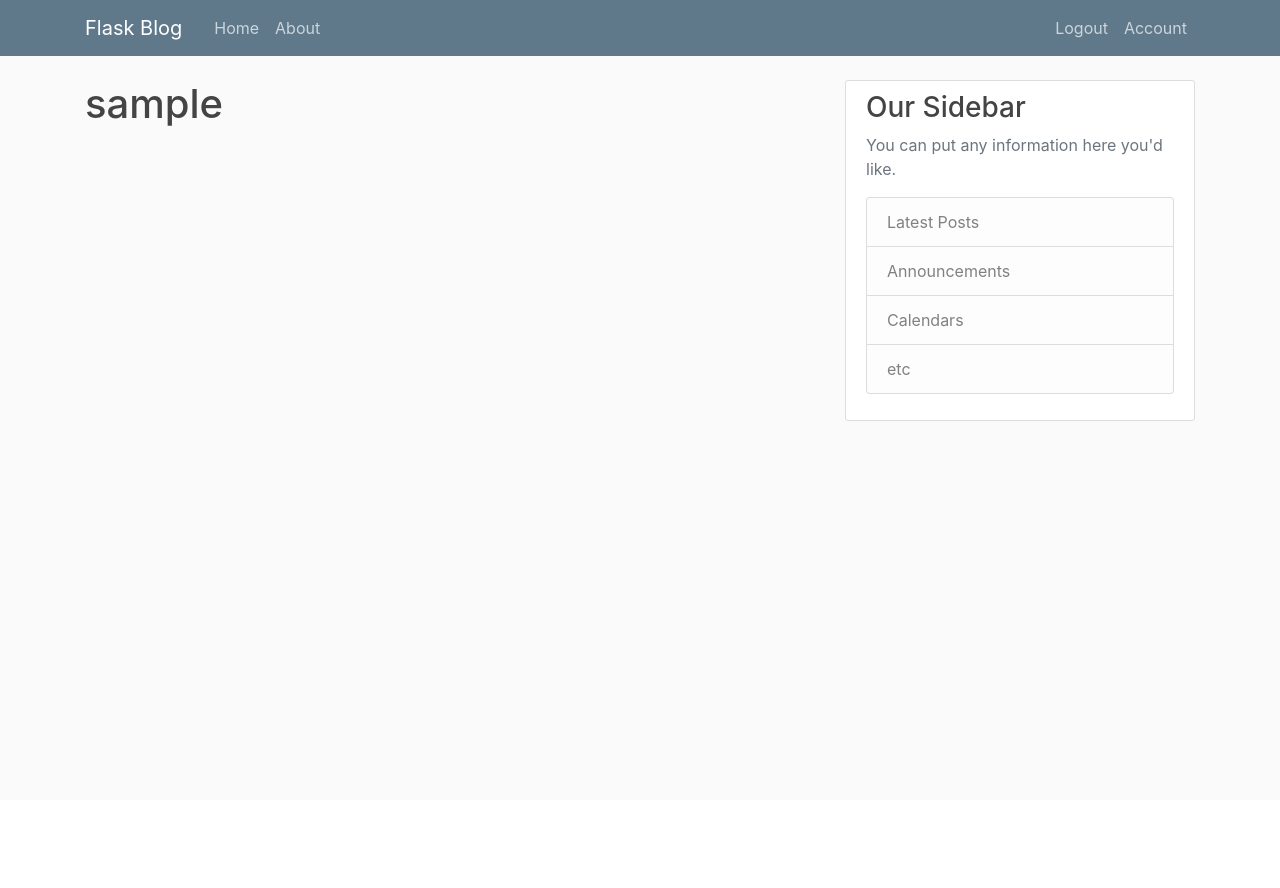
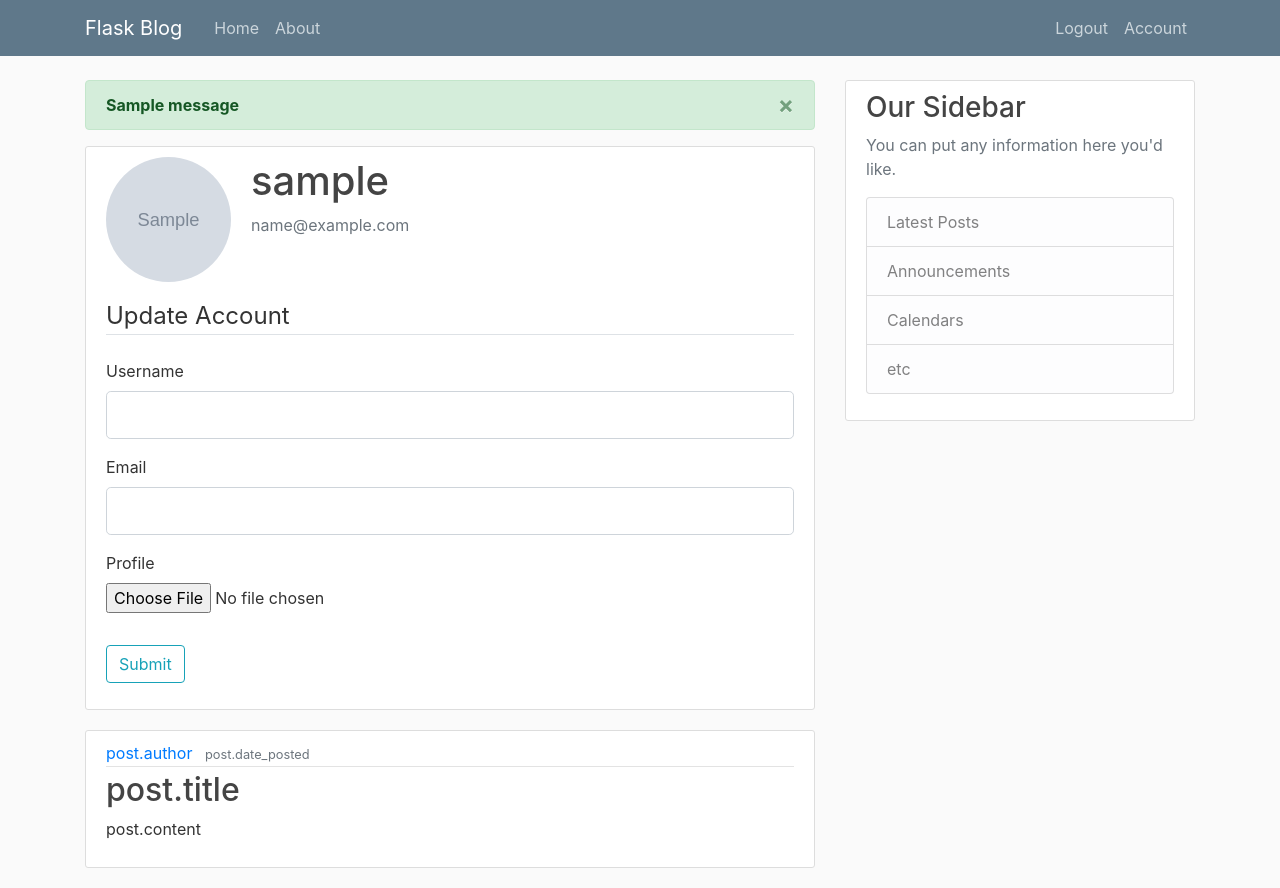
Before and after one commit to kalenshi/flaks_blog, a Flask app: template flask_blog/templates/account.html in a window 1280 px wide. Before the commit the page ends 421 px from the top, so only its background shows below. Run offline with Flask 2, Linux system fonts and the light colour scheme; a user stored in the database is signed in; tables that the repository leaves empty hold one stand-in row (values such as "Sample post"); the template is opened without the code that fills it: most values are stand-ins (such as "Sample title", 1, 10 or a date in 2020); grey boxes marked "Sample" are stand-in pictures; one stand-in notice (Sample message) is shown; form fields are guessed from the names that the template uses; parts of the project's set-up code (start-up, migrations or seed data) failed here and were passed over; some libraries are stand-ins or nearby versions.

Commit message:
completed work on the accounts page. users able to upload profile picture

```diff
--- a/flask_blog/forms/__init__.py
+++ b/flask_blog/forms/__init__.py
@@ -1,2 +1,6 @@
 from .login_form import LoginForm
 from .register_form import RegistrationForm
+<<<<<<< HEAD
+=======
+from .update_account_form import UpdateAccountForm
+>>>>>>> completed work on the accounts page. users able to upload profile picture
--- a/flask_blog/forms/register_form.py
+++ b/flask_blog/forms/register_form.py
@@ -12,6 +12,7 @@ class RegistrationForm(FlaskForm):
     username = StringField(label="Username", validators=[DataRequired(), Length(min=4, max=20)])
     email = StringField(label="Email", validators=[Email(), DataRequired()])
     password = PasswordField(label="Password", validators=[DataRequired(), ])
+
     confirm_password = PasswordField(
         label="Confirm Password",
         validators=[
--- a/flask_blog/models/user.py
+++ b/flask_blog/models/user.py
@@ -12,14 +12,15 @@ class User(db.Model, UserMixin):
     id = db.Column(db.Integer, primary_key=True)
     username = db.Column(db.String(20), unique=True, nullable=False)
     email = db.Column(db.String(120), unique=True, nullable=False)
-    image_file = db.Column(db.String(20), nullable=False, default="default.jpeg")
+
+    image_file = db.Column(db.String(20), nullable=False, default="default.jpg")
     password = db.Column(db.String(60), nullable=False)
     posts = db.relationship('Post', backref='author', lazy=True)
 
     def __repr__(self):
         return f"User({self.username}, {self.email}, {self.image_file})"
 
-    def __init__(self, username, email, password, image_file="default.jpeg"):
+    def __init__(self, username, email, password, image_file="default.jpg"):
         self.username = username
         self.email = email
         self.image_file = image_file
--- a/flask_blog/templates/account.html
+++ b/flask_blog/templates/account.html
@@ -1,7 +1,74 @@
 {% extends "base.html" %}
 {% block title %}
-about page
+account page
 {% endblock title %}
 {% block body %}
-<h1>{{current_user.username}}</h1>
+<div class="content-section">
+    <div class="media">
+        <img class="rounded-circle account-img" src="{{profile_image}}">
+        <div class="media-body">
+            <h2 class="account-heading">{{current_user.username}}</h2>
+            <p class="text-secondary">{{current_user.email}}</p>
+        </div>
+    </div>
+
+    <form method="POST" action="" enctype="multipart/form-data">
+        {{ form.hidden_tag() }}
+        <fieldset class="form-group">
+            <legend class="border-bottom mb-4">Update Account</legend>
+            <div class="form-group">
+                {{ form.username.label(class="form-control-label") }}
+
+                {% if form.username.errors %}
+                {{ form.username(class="form-control form-control-lg is-invalid") }}
+                <div class="invalid-feedback">
+                    {% for error in form.username.errors %}
+                    <span>{{ error }}</span>
+                    {% endfor %}
+                </div>
+                {% else %}
+                {{ form.username(class="form-control form-control-lg") }}
+                {% endif %}
+            </div>
+            <div class="form-group">
+                {{ form.email.label(class="form-control-label") }}
+                {% if form.email.errors %}
+                {{ form.email(class="form-control form-control-lg is-invalid") }}
+                <div class="invalid-feedback">
+                    {% for error in form.email.errors %}
+                    <span>{{ error }}</span>
+                    {% endfor %}
+                </div>
+                {% else %}
+                {{ form.email(class="form-control form-control-lg") }}
+                {% endif %}
+            </div>
+            <div class="form-group">
+                {{ form.profile.label() }}
+                {{ form.profile(class="form-control-file") }}
+                {% if form.profile.errors %}
+                {% for error in form.profile.errors %}
+                <span class="text-danger">{{error}}</span><br/>
+                {% endfor %}
+                {% endif %}
+            </div>
+        </fieldset>
+        <div class="form-group">
+            {{ form.submit(class="btn btn-outline-info") }}
+        </div>
+    </form>
+
+</div>
+<!-- FORM HERE -->
+<article class="media content-section">
+    <div class="media-body">
+        <div class="article-metadata">
+            <a class="mr-2" href="#">{{ "post.author" }}</a>
+            <small class="text-muted">{{ "post.date_posted "}}</small>
+        </div>
+        <h2><a class="article-title" href="#">{{ "post.title" }}</a></h2>
+        <p class="article-content">{{ "post.content" }}</p>
+    </div>
+</article>
+
 {% endblock body %}
--- a/flask_blog/templates/base.html
+++ b/flask_blog/templates/base.html
@@ -49,6 +49,20 @@
 <main role="main" class="container">
     <div class="row">
         <div class="col-md-8">
+
+            {% with messages = get_flashed_messages(with_categories=True) %}
+            {% if messages %}
+            {% for category, message in messages %}
+            <div class="alert alert-{{category}} alert-dismissible fade show" role="alert">
+                <strong>{{message}}</strong>
+                <button type="button" class="close" data-dismiss="alert" aria-label="Close">
+                    <span aria-hidden="true">&times;</span>
+                </button>
+            </div>
+            {% endfor %}
+            {% endif %}
+            {% endwith %}
+
             {% block body %}{% endblock %}
         </div>
         <div class="col-md-4">
```
Also changed, not shown: flask_blog/forms/update_account_form.py (added, +30 -0 lines), flask_blog/routes/account.py (+39 -5 lines), flask_blog/routes/logout.py (+6 -2 lines), flask_blog/templates/home.html (+0 -12 lines), flask_blog/templates/login.html (+0 -12 lines), flask_blog/static/images/08d867a3fecd4bcc.JPG (added), flask_blog/static/images/default.jpg (added).
